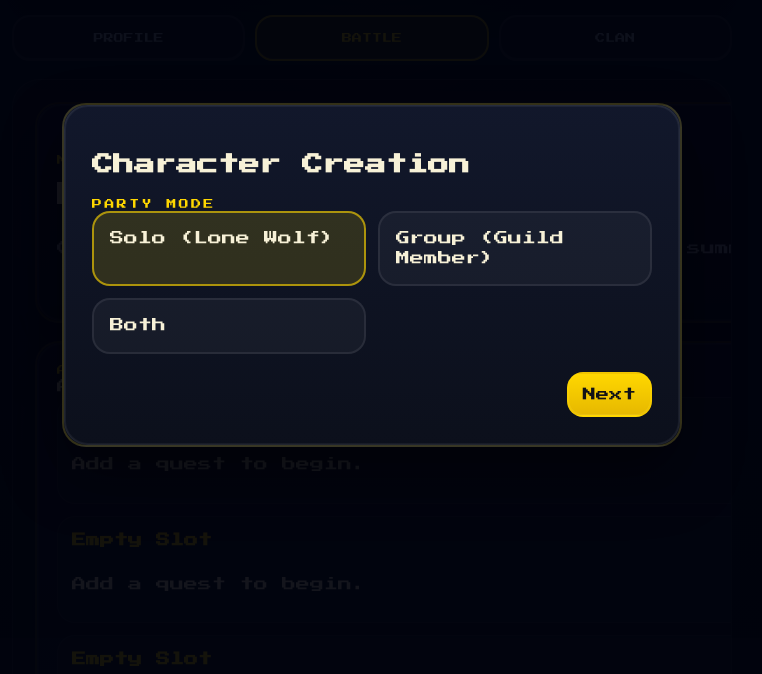
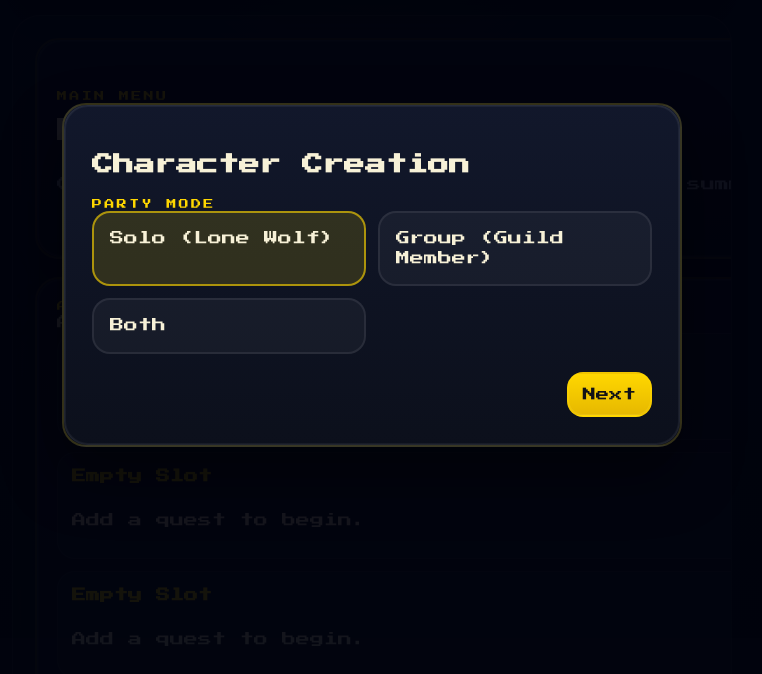
Before and after one commit to barbarossalmanpt/questmax, a plain HTML site: page index.html in a window 1280 px wide. Shown: the part 125-799 px from the top of the page, without its empty margins (268-1030 px from the left). Drawn offline with Linux system fonts and the light colour scheme.

Commit message:
Remove duplicate top navigation and clarify quest CTA

```diff
--- a/index.html
+++ b/index.html
@@ -25,12 +25,6 @@
           <button id="logout-button" class="action-button danger hidden">Log out</button>
         </div>
       </header>
-
-      <div class="page-tabs">
-        <button class="page-tag active" data-view="profile">PROFILE</button>
-        <button class="page-tag" data-view="battle">BATTLE</button>
-        <button class="page-tag" data-view="clan">CLAN</button>
-      </div>
 
       <main class="screen-window" id="screen-window">
         <div class="screen-strip" id="screen-strip">
@@ -74,10 +68,10 @@
             <div class="hero-panel card pixel-card">
               <div class="hero-copy">
                 <div class="hero-tag">MAIN MENU</div>
-                <h2>DO A SIDE QUEST</h2>
+                <h2>FIND A QUEST</h2>
                 <p>Choose your path, earn XP, and power up your summer legacy.</p>
               </div>
-              <button id="open-quest-modal" class="hero-button action-button primary">DO A SIDE QUEST</button>
+              <button id="open-quest-modal" class="hero-button action-button primary">FIND A QUEST</button>
             </div>
             <div class="battle-stats card pixel-card">
               <div class="mini-title">Activation Station</div>
```
